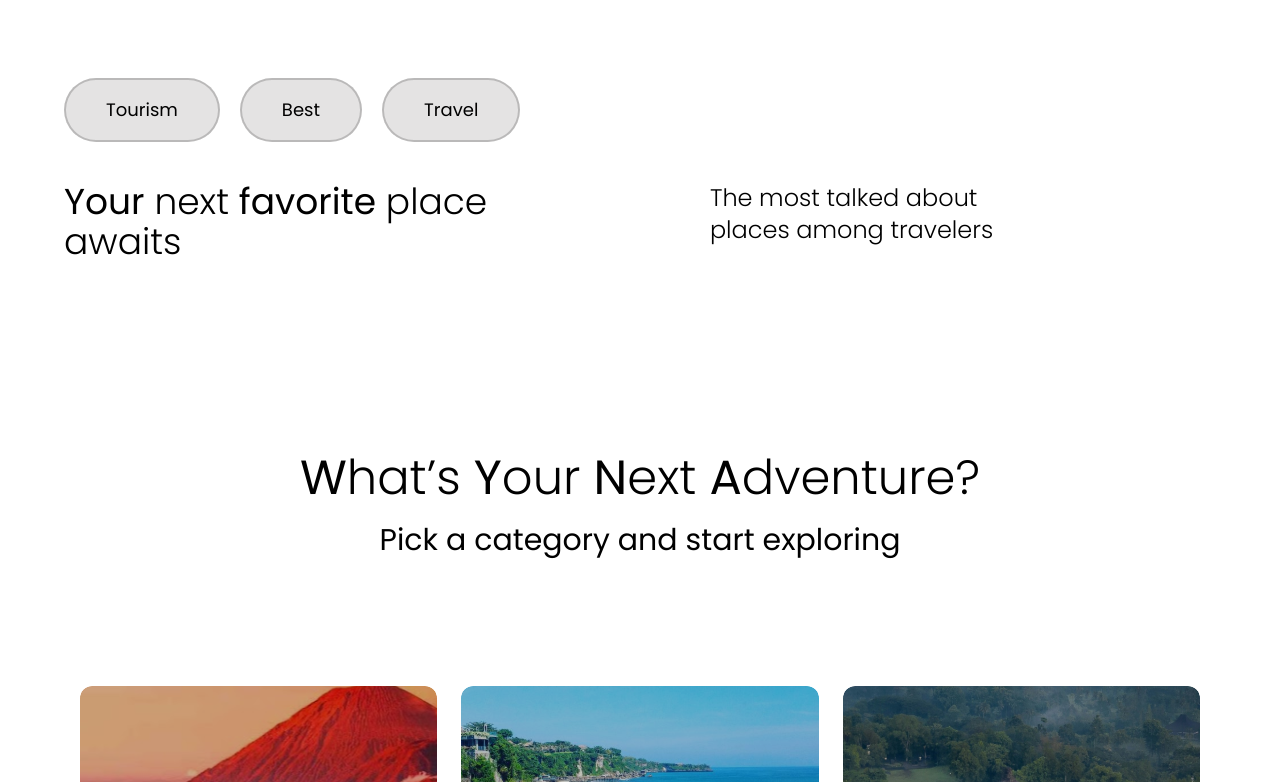
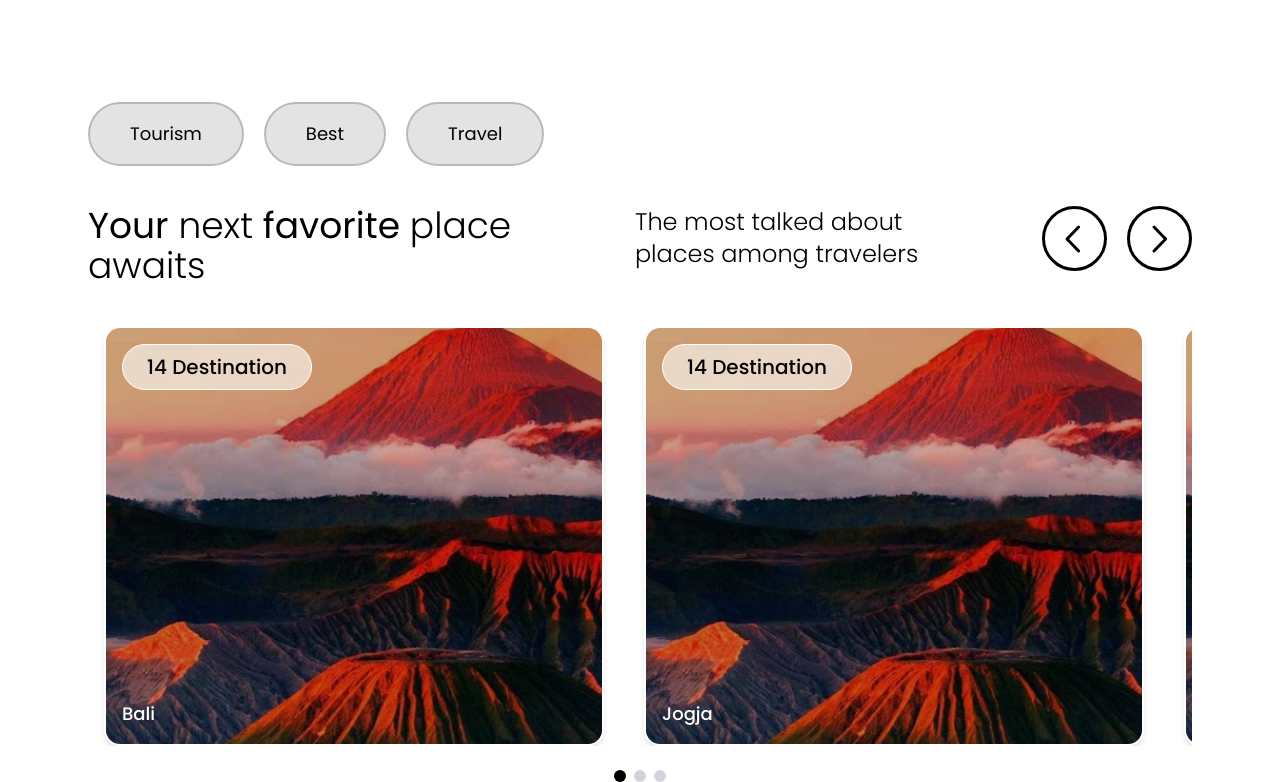
Before and after one commit to SkyzofrnDev/DBS-Tourism-Revolution, a React (Vite) app: page / in a window 1280 px wide. Shown: the part 1898-2680 px from the top of the page. Built offline with nearby package versions, Linux system fonts and the light colour scheme; a web font is replaced by a local one.

Commit message:
Implement carousel for destination cards in CategoryRegion component, enhancing UI with navigation controls and animations.

```diff
--- a/src/Layout/CategoryRegion.jsx
+++ b/src/Layout/CategoryRegion.jsx
@@ -1,33 +1,120 @@
-import React from 'react';
+import React, { useState } from 'react';
+import { motion } from 'framer-motion';
 
 const category = [{ name: 'Tourism' }, { name: 'Best' }, { name: 'Travel' }];
 
-const Category = ({ name }) => {
+const destinations = [
+  { title: 'Bali', label: '14 Destination', image: '/ImageData/Bromo.svg', link: '/bali' },
+  { title: 'Jogja', label: '14 Destination', image: '/ImageData/Bromo.svg', link: '/jogja' },
+  { title: 'Riau', label: '14 Destination', image: '/ImageData/Bromo.svg', link: '/riau' },
+  { title: 'Bandung', label: '14 Destination', image: '/ImageData/Bromo.svg', link: '/bandung' },
+  { title: 'Lombok', label: '14 Destination', image: '/ImageData/Bromo.svg', link: '/lombok' },
+];
+
+const Category = ({ name }) => (
+  <div className="mt-20">
+    <div className="bg-[#cfcdcd8f] border-2 rounded-full border-[#0000002f] w-fit px-10 py-4">
+      <p className="text-lg">{name}</p>
+    </div>
+  </div>
+);
+
+const DestinationCard = ({ title, label, image, link }) => {
+  const handleClick = () => {
+    console.log(`Navigating to: ${link}`);
+  };
+
   return (
-    <div className="mt-20">
-      <div className="bg-[#cfcdcd8f] border-2  rounded-full border-[#0000002f] w-fit px-10 py-4 ">
-        <p className="text-lg">{name}</p>
+    <div
+      className="relative rounded-2xl overflow-hidden min-w-[400px] max-w-[500px] h-[420px] cursor-pointer border-2 border-white shadow-md"
+      onClick={handleClick}
+    >
+      <img src={image} alt={title} className="w-full h-full object-cover" />
+      <div className="absolute top-4 left-4 bg-white/60 px-6 py-2 rounded-full text-xl border-1 border-white border font-medium">
+        {label}
+      </div>
+      <div className="absolute bottom-4 left-4 text-white text-lg font-medium">
+        {title}
       </div>
     </div>
   );
 };
 
 const CategoryRegion = () => {
+  const [startIndex, setStartIndex] = useState(0);
+  const visibleCount = 3;
+  const cardWidth = 520; // card + gap
+
+  const maxIndex = destinations.length - visibleCount;
+
+  const handleNext = () => {
+    if (startIndex < maxIndex) {
+      setStartIndex(startIndex + 1);
+    }
+  };
+
+  const handlePrev = () => {
+    if (startIndex > 0) {
+      setStartIndex(startIndex - 1);
+    }
+  };
+
   return (
-    <div>
+    <div className="p-6 overflow-hidden w-full">
+      {/* Categories */}
       <div className="flex gap-5">
         {category.map((item, index) => (
           <Category key={index} name={item.name} />
         ))}
       </div>
+
+      {/* Heading & Controls */}
       <div className="flex items-start mt-10 w-full justify-between">
         <p className="text-4xl font-light">
           <b>Your</b> next <b>favorite</b> place <br /> awaits
         </p>
-        <p className='text-2xl font-light'>The most talked about <br /> places among travelers</p>
-        <div>
+        <p className="text-2xl font-light">
+          The most talked about <br /> places among travelers
+        </p>
+        <div className="flex gap-5">
+          <button onClick={handlePrev}>
+            <img src="/Icon/ButtonLeft.svg" alt="prev" />
+          </button>
+          <button onClick={handleNext}>
+            <img src="/Icon/ButtonRight.svg" alt="next" />
+          </button>
+        </div>
+      </div>
 
-        </div>
+{/* Carousel */}
+<div
+  className="mt-10 overflow-hidden mx-auto px-4"
+  style={{ maxWidth: `${cardWidth * 3 + 40}px` }} // 40px buat padding
+>
+  <motion.div
+    className="flex gap-5"
+    animate={{ x: -startIndex * (cardWidth + 20) }} // tambahkan gap jika perlu
+    transition={{ type: 'spring', stiffness: 500, damping: 50 }}
+  >
+    {destinations.map((item, index) => (
+      <div key={index} className="flex-shrink-0" style={{ width: `${cardWidth}px` }}>
+        <DestinationCard {...item} />
+      </div>
+    ))}
+  </motion.div>
+</div>
+
+
+      {/* Dots */}
+      <div className="flex justify-center mt-6 gap-2">
+        {Array.from({ length: destinations.length - visibleCount + 1 }).map((_, i) => (
+          <span
+            key={i}
+            className={`w-3 h-3 rounded-full transition-all duration-300 ${
+              i === startIndex ? 'bg-black' : 'bg-gray-300'
+            }`}
+          ></span>
+        ))}
       </div>
     </div>
   );
```
